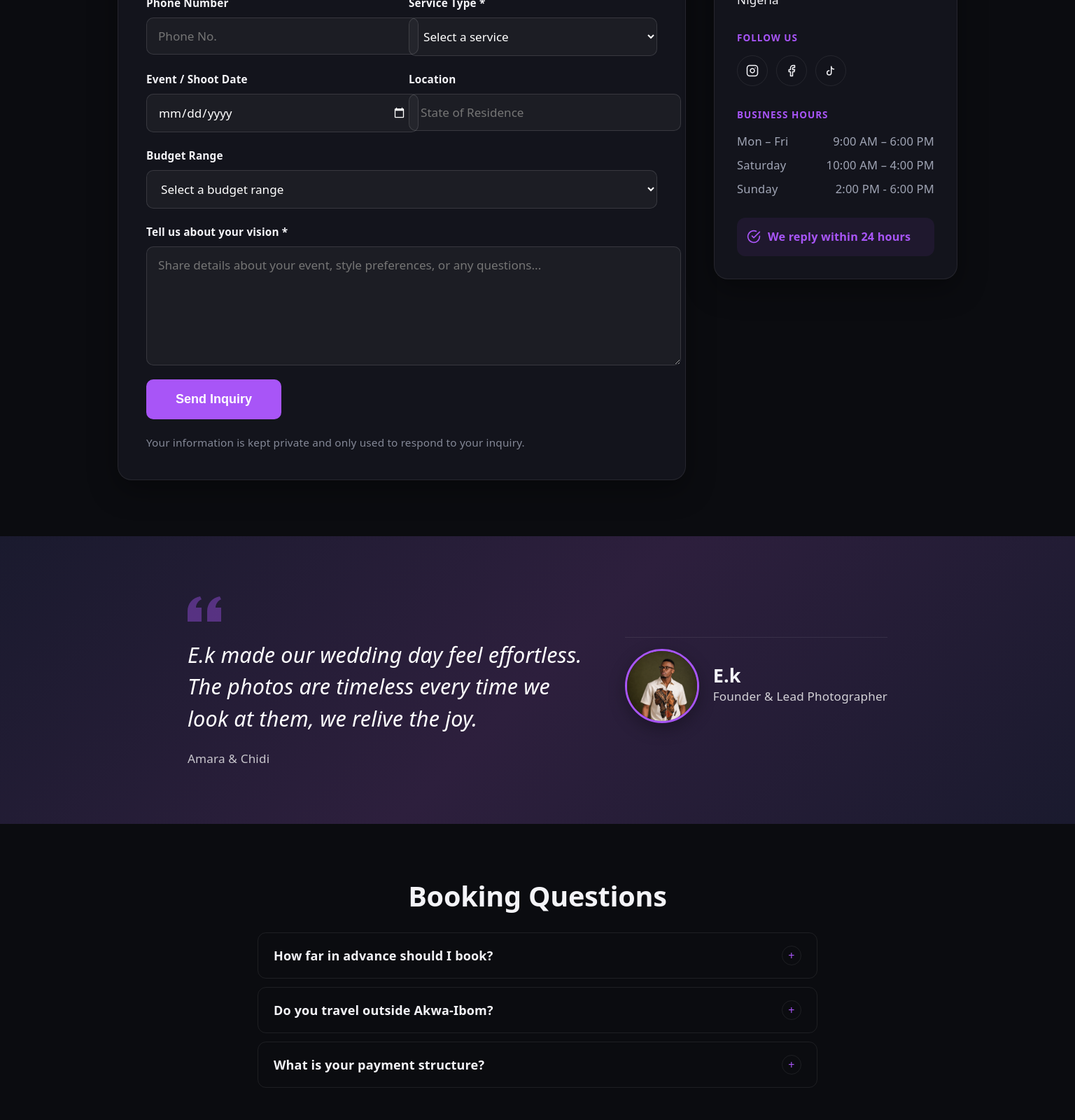
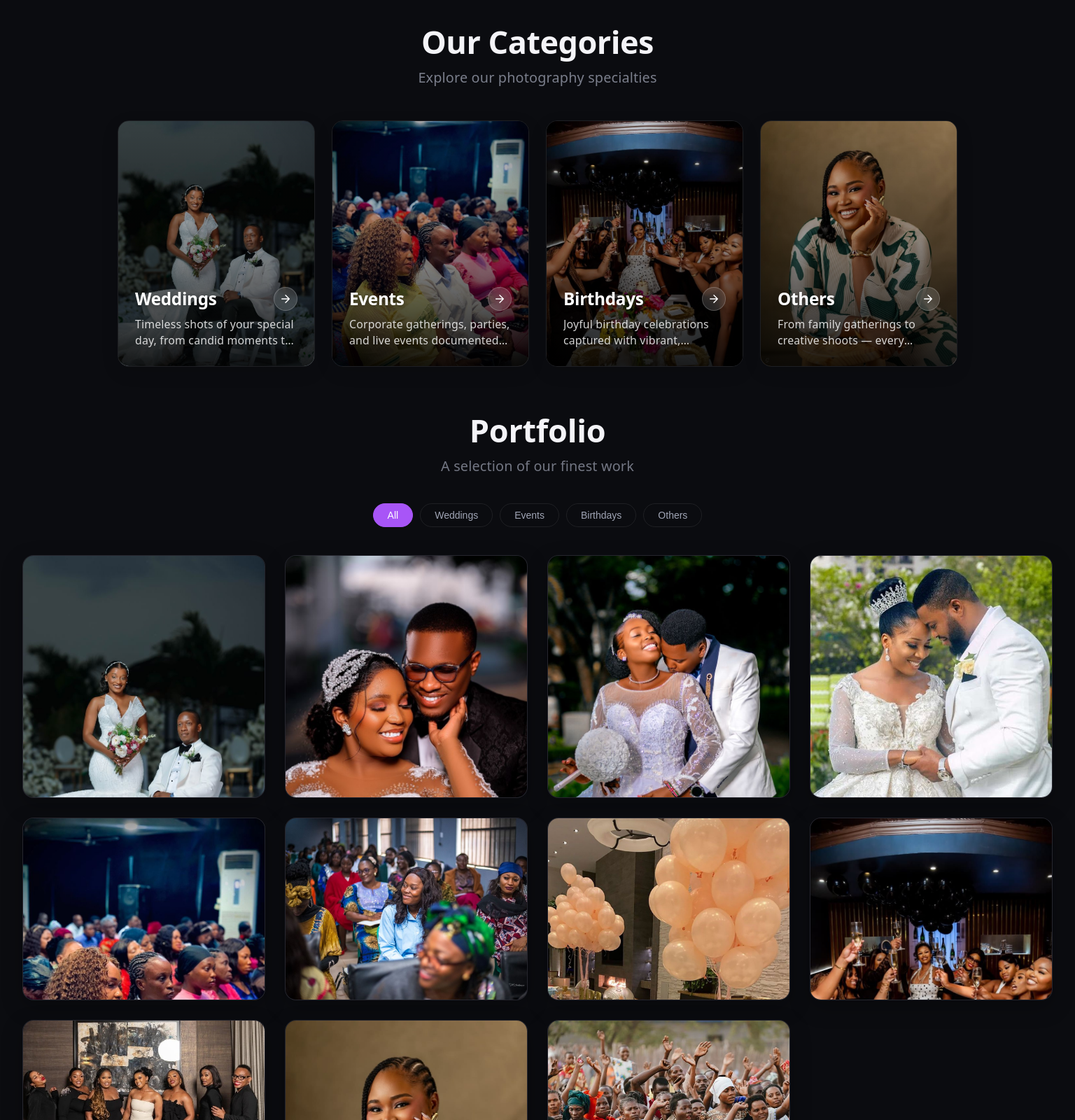
Before and after one commit to Ekemzzz/Photo-website, a React (Vite) app: page /contact in a window 1536 px wide. Shown: the part 840-2440 px from the top of the page at 70% size. Built offline with nearby package versions, Linux system fonts and the light colour scheme.

Commit message:
enhanced ScrollManager for smoother navigation and updated routes to use HomePage for all paths

```diff
--- a/src/App.css
+++ b/src/App.css
@@ -716,6 +716,20 @@
   gap: 28px;
 }
 
+/* Wide desktop (≥1400px): 4 columns so the 4 square weddings fill row 1
+   cleanly and the 4:3 shots align on their own rows. Container also widens
+   to give the imagery more presence on large monitors. */
+@media (min-width: 1400px) {
+  .portfolio {
+    max-width: 1600px;
+    box-sizing: border-box;
+  }
+
+  .portfolio__grid {
+    grid-template-columns: repeat(4, 1fr);
+  }
+}
+
 @media (max-width: 640px) {
   .portfolio__grid {
     grid-template-columns: repeat(2, 1fr);
--- a/src/App.jsx
+++ b/src/App.jsx
@@ -4,23 +4,25 @@ import './App.css'
 import Navbar from './components/Navbar'
 import Footer from './components/Footer'
 import HomePage from './pages/HomePage'
-import About from './pages/About'
-import Services from './pages/Services'
-import Contact from './pages/Contact'
 import NotFound from './pages/NotFound'
 
 const portfolioFilters = ['weddings', 'events', 'birthdays', 'others']
 
 /**
- * Handles scrolling to hash anchors and scrolling to top on page navigation.
+ * Handles scrolling to hash anchors and smooth section navigation.
  */
 function ScrollManager() {
   const location = useLocation()
 
   useEffect(() => {
-    const hash = location.hash.replace('#', '')
+    let hash = location.hash.replace('#', '')
+    if (!hash) {
+      if (location.pathname === '/about') hash = 'about'
+      else if (location.pathname === '/services') hash = 'services'
+      else if (location.pathname === '/contact') hash = 'contact'
+    }
+
     if (hash) {
-      // If hash is a portfolio filter, scroll to the portfolio section
       if (portfolioFilters.includes(hash)) {
         setTimeout(() => {
           const el = document.getElementById('portfolio')
@@ -28,15 +30,15 @@ function ScrollManager() {
         }, 100)
         return
       }
-      // Otherwise try to find the element by id
       const el = document.getElementById(hash)
       if (el) {
         setTimeout(() => el.scrollIntoView({ behavior: 'smooth' }), 100)
         return
       }
     }
-    // No hash — scroll to top on page change
-    window.scrollTo(0, 0)
+    if (location.pathname === '/') {
+      window.scrollTo(0, 0)
+    }
   }, [location.pathname, location.hash])
 
   return null
@@ -49,9 +51,9 @@ function App() {
       <Navbar />
       <Routes>
         <Route path="/" element={<HomePage />} />
-        <Route path="/about" element={<About />} />
-        <Route path="/services" element={<Services />} />
-        <Route path="/contact" element={<Contact />} />
+        <Route path="/about" element={<HomePage />} />
+        <Route path="/services" element={<HomePage />} />
+        <Route path="/contact" element={<HomePage />} />
         <Route path="*" element={<NotFound />} />
       </Routes>
       <Footer />
```
